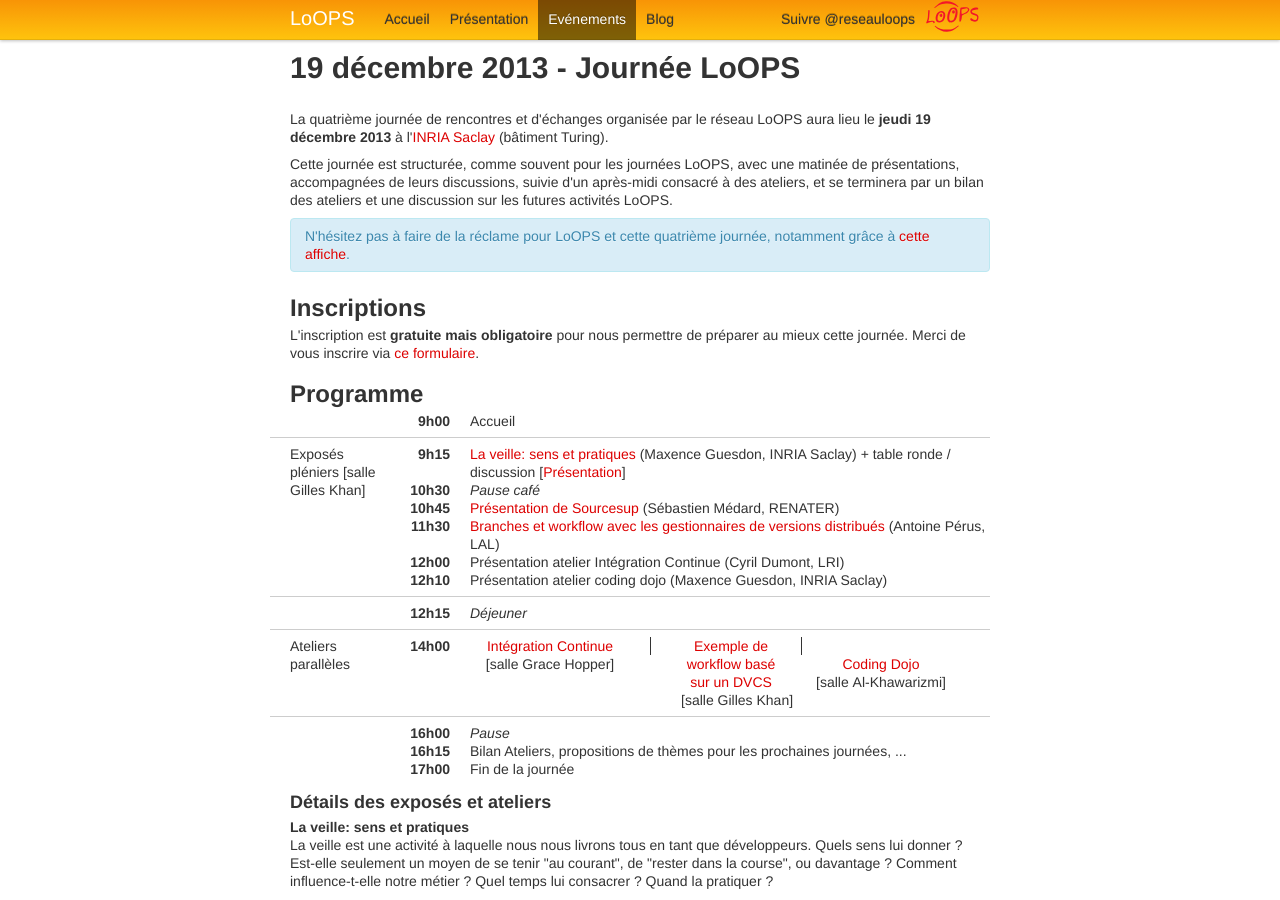
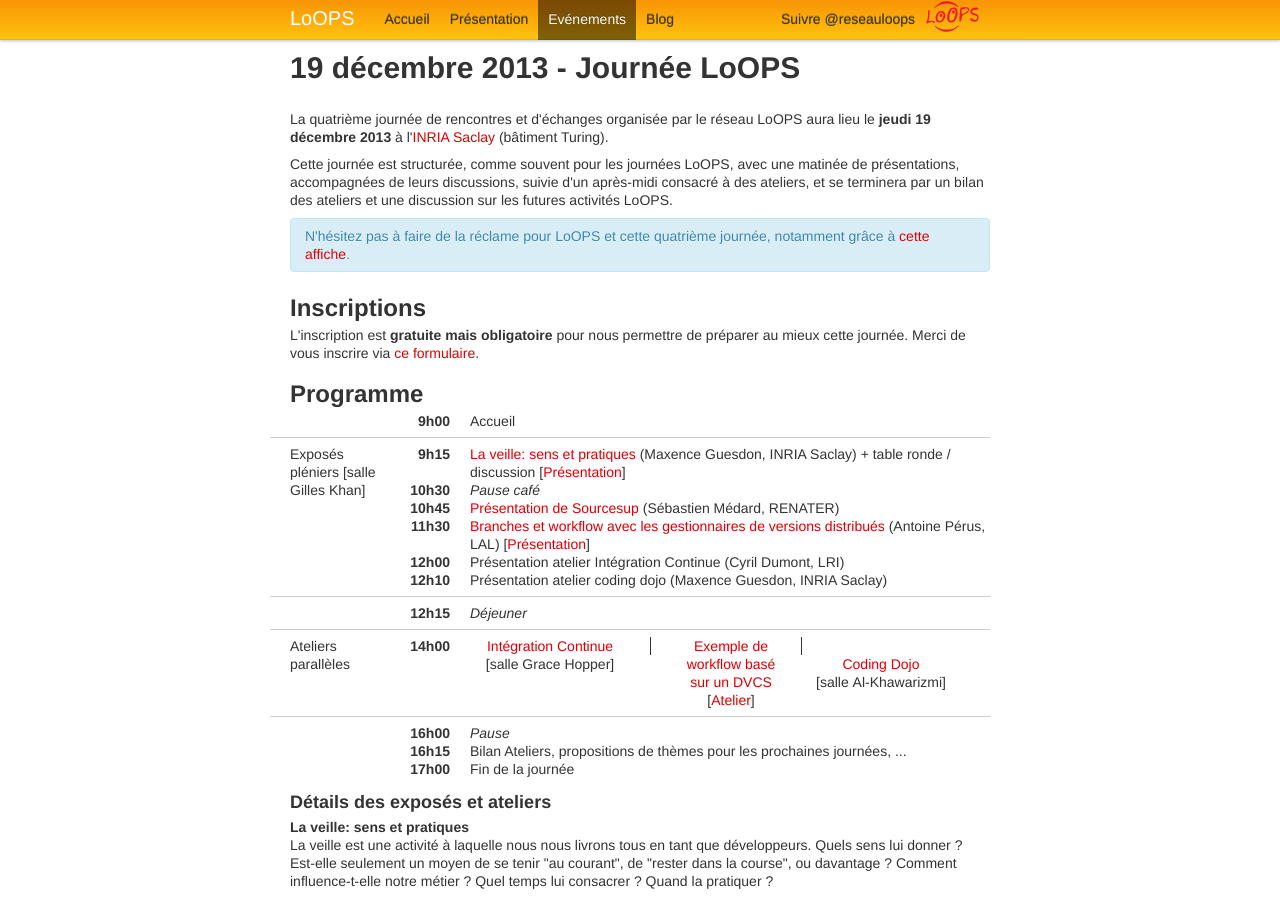
Before and after one commit to reseau-loops/reseau-loops.github.com, a Jekyll site: the page built from journee_2013_12.html, in a window 1280 px wide and 900 px high. Built offline with Jekyll 4.4.1, drawn with Linux system fonts in a browser that asks for light colours; Markdown is read by kramdown in place of the engine named in the settings; comment, search, counter and statistics services are not loaded.

Commit message:
Ajout liens présentation et atelier ‘workflow’

```diff
--- a/journee_2013_12.html
+++ b/journee_2013_12.html
@@ -66,6 +66,7 @@
       <div class="span1 time">11h30</div>
       <div class="span9"><a href="#workflow">Branches et workflow avec les gestionnaires de versions distribués</a>
          (Antoine Pérus, LAL)
+         [<a href="https://users.lal.in2p3.fr/perus/Presentations/LoOPS/131219-LoOPS/">Présentation</a>]
       </div>
     </div>
     <div class="row">
@@ -91,7 +92,10 @@
       <div class="span1 time">14h00</div>
       <div class="span3 prog-parallel"><a href="#ci">Intégration Continue</a> [salle&nbsp;Grace&nbsp;Hopper]</div>
       <div class="span1 prog-vert-sep">&nbsp;</div>
-      <div class="span2 prog-parallel"><a href="#hgworkflow">Exemple de workflow basé sur un DVCS</a> [salle&nbsp;Gilles&nbsp;Khan]</div>
+      <div class="span2 prog-parallel">
+        <a href="#hgworkflow">Exemple de workflow basé sur un DVCS</a>
+        [<a href="https://users.lal.in2p3.fr/perus/Presentations/LoOPS/131219-workflow/">Atelier</a>]
+      </div>
       <div class="span1 prog-vert-sep">&nbsp;</div>
       <div class="span3 prog-parallel"><a href="#dojo">Coding Dojo</a><br/> [salle&nbsp;Al-Khawarizmi]</div>
     </div>
```
